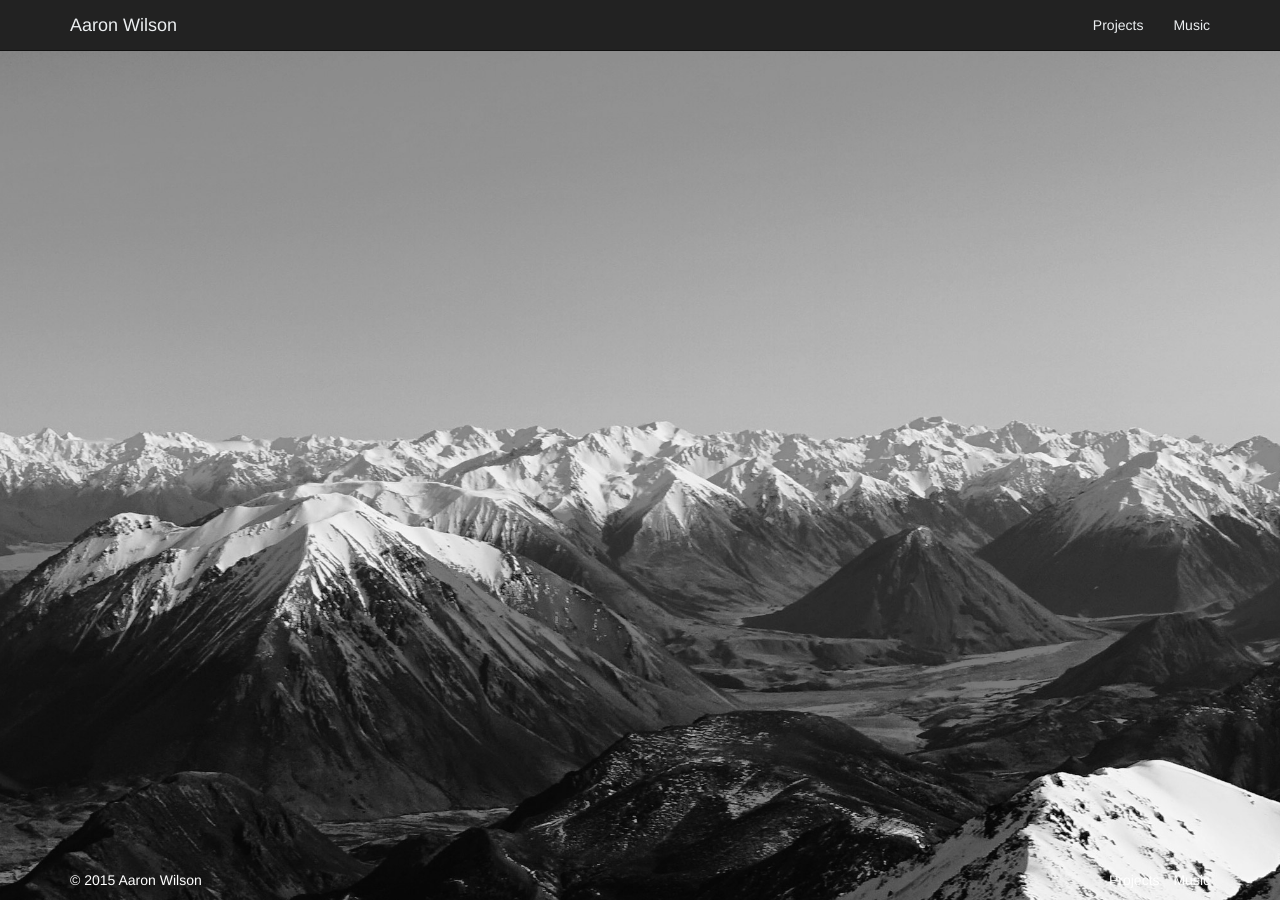
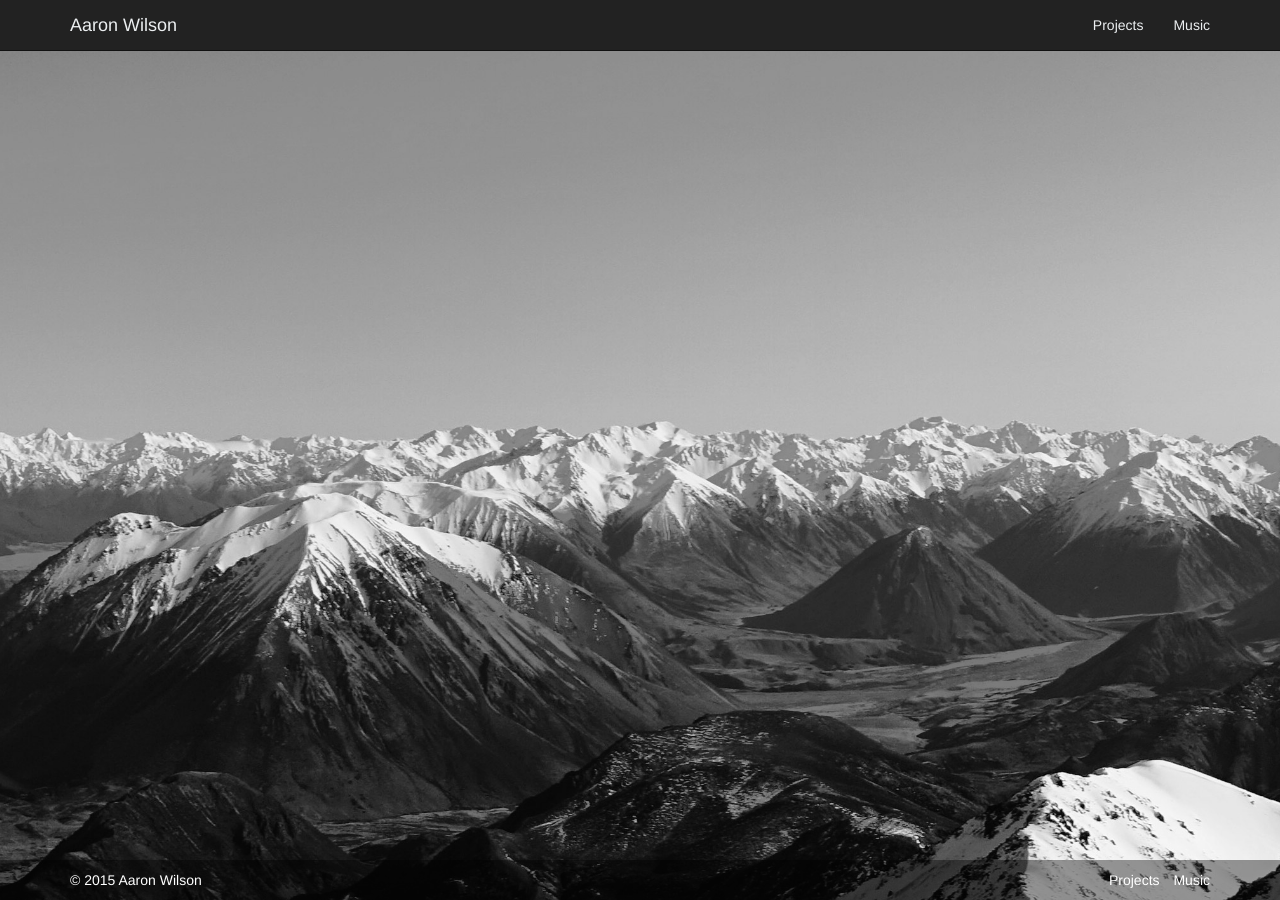
Before and after one commit to aarontwf/limebyte.github.io, a Jekyll site: the page built from index.html, in a window 1280 px wide. Built offline with Jekyll 4.4.1, drawn with Linux system fonts in a browser that asks for light colours; nearby versions of some CDN libraries; the list of posts is cut into pages by our own code.

Commit message:
Readability fixes.

```diff
--- a/assets/css/home.css
+++ b/assets/css/home.css
@@ -10,6 +10,7 @@ body {
 
 .footer {
     color: #fff;
+    background: rgba(1, 1, 1, 0.4);
 }
 
 .footer a {
--- a/assets/css/theme.css
+++ b/assets/css/theme.css
@@ -30,6 +30,14 @@ a {
 .navbar-default .navbar-nav>.active>a, .navbar-default .navbar-nav>.active>a:focus, .navbar-default .navbar-nav>.active>a:hover {
     background-color: #111;
     color: #ECEFF1;
+}
+
+.navbar-default .navbar-toggle .icon-bar {
+    background-color: #fff;
+}
+
+.navbar-default .navbar-toggle:focus, .navbar-default .navbar-toggle:hover {
+    background-color: #111;
 }
 
 .panel-default>.panel-heading {
```
